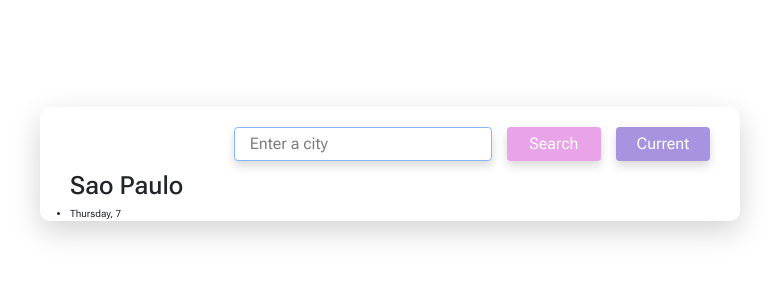
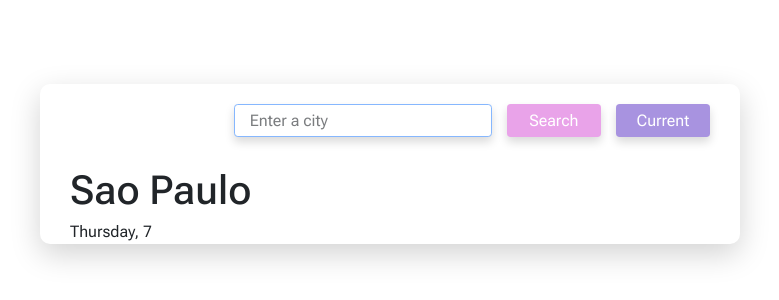
Before and after one commit to anndcodes/react-weather-app, a React (Vite) app: page / in a window 1280 px wide. Shown: the part 236-536 px from the top of the page, without its empty margins (250-1029 px from the left). Built offline with nearby package versions, Linux system fonts and the light colour scheme.

Commit message:
style: Overview

```diff
--- /dev/null
+++ b/src/Overview.css
@@ -0,0 +1,13 @@
+#city {
+  font-size: 4rem;
+  padding-top: 20px;
+  font-weight: 500;
+}
+
+#date {
+  font-size: 1.6rem;
+}
+
+li {
+  list-style: none;
+}
--- a/src/Overview.jsx
+++ b/src/Overview.jsx
@@ -1,3 +1,5 @@
+import "./Overview.css"
+
 function Overview() {
   return (
     <div className="Overview">
```
